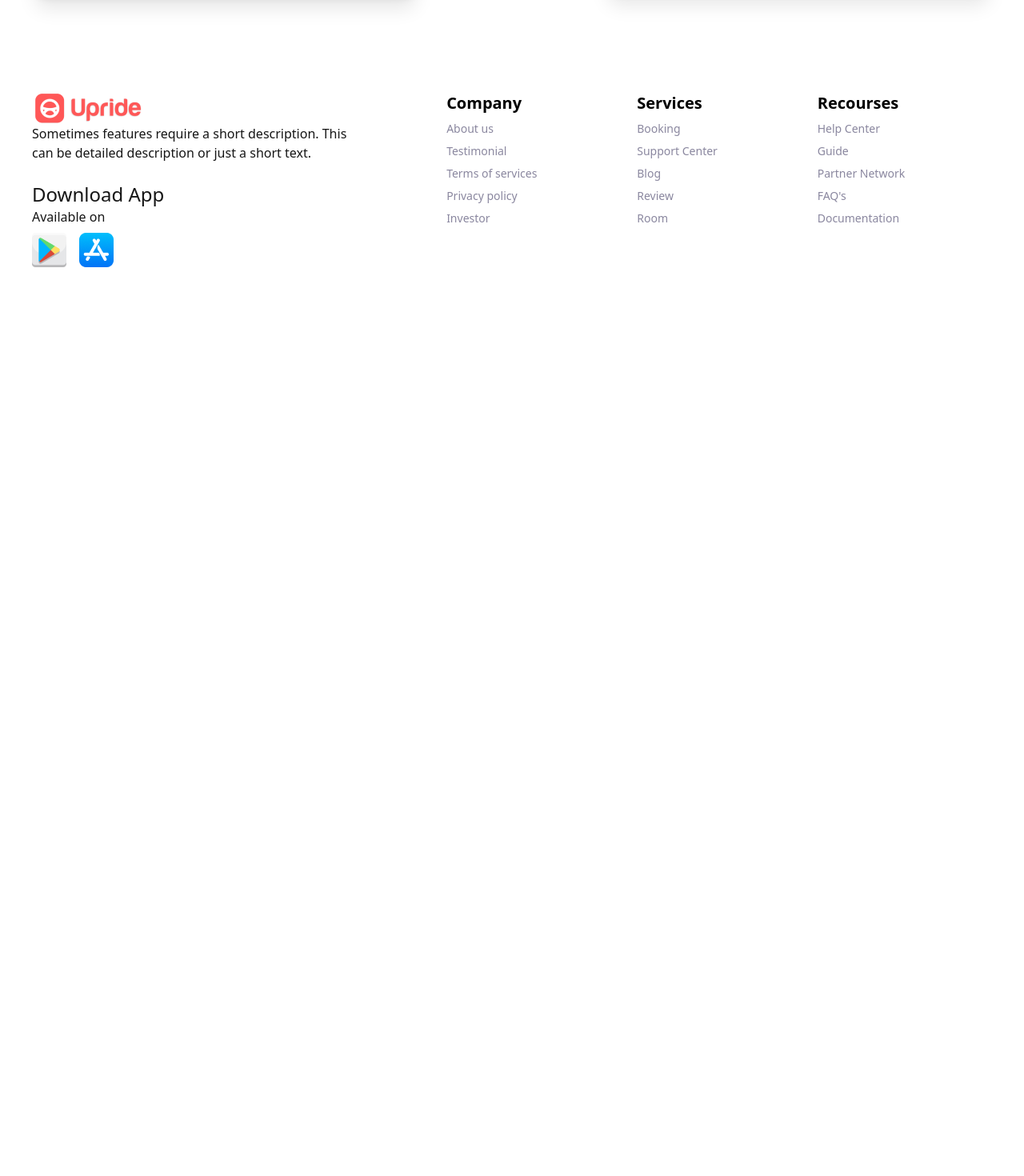
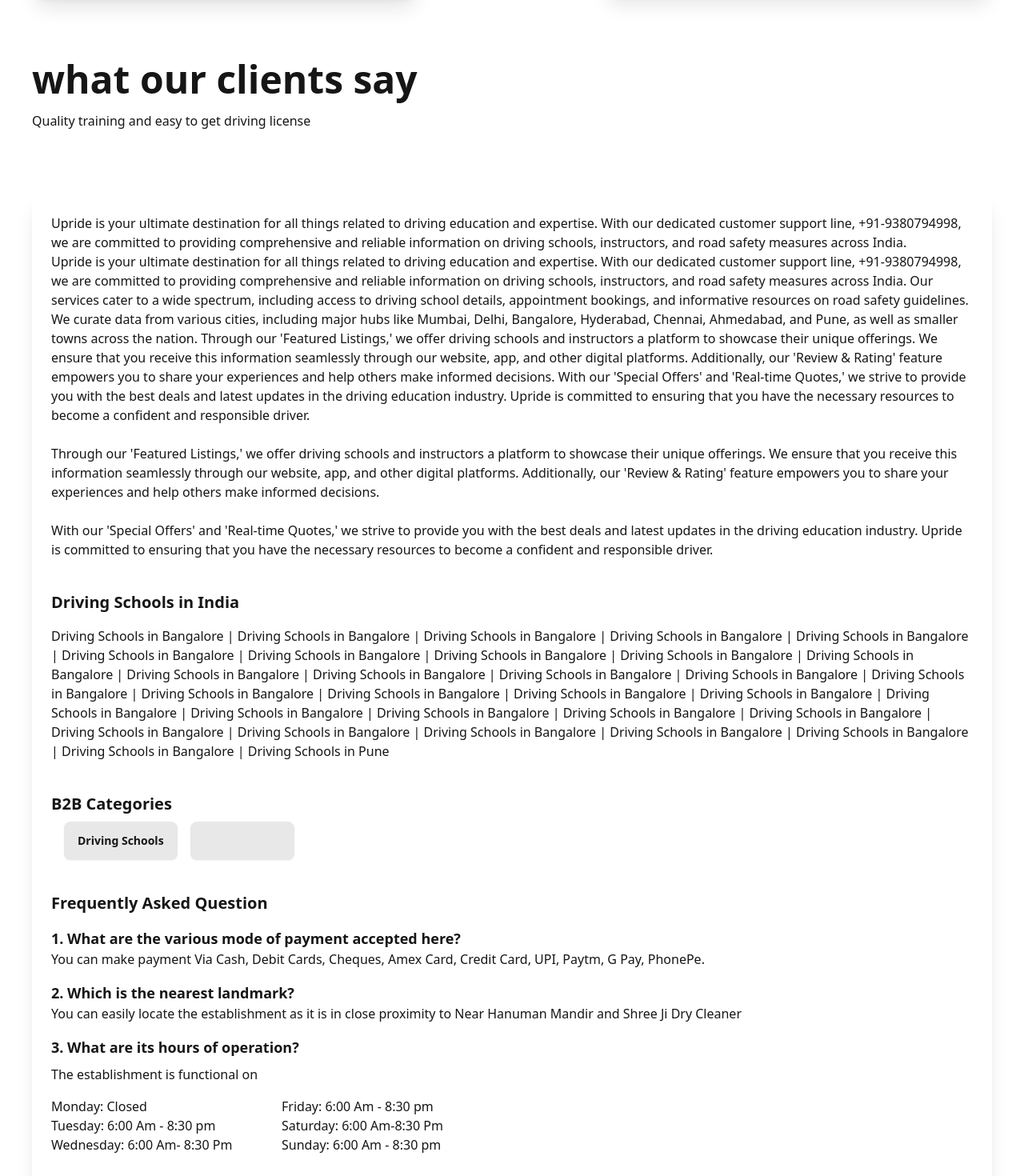
Before and after one commit to AbuBokorprog/upride, a React (Vite) app: page / in a window 1280 px wide. Shown: the part 3800-5270 px from the top of the page at 80% size. Before the commit the page ends 4198 px from the top, so only its background shows below. Built offline with nearby package versions, Linux system fonts and the light colour scheme.

Commit message:
FAQ added

```diff
--- a/package.json
+++ b/package.json
@@ -16,6 +16,7 @@
     "react-dom": "^18.2.0",
     "react-icons": "^4.12.0",
     "react-router-dom": "^6.20.1",
+    "react-tabs": "^6.0.2",
     "sort-by": "^1.2.0"
   },
   "devDependencies": {
--- /dev/null
+++ b/src/Pages/Home/ClientSays/ClientSays.tsx
@@ -0,0 +1,16 @@
+import React from "react";
+
+const ClientSays: React.FC = () => {
+  return (
+    <div className="my-10 lg:my-20 mx-2 md:mx-10">
+      <div className="my-10 lg:my-20">
+        <h2>what our clients say</h2>
+        <div className="mt-4 md:flex gap-4 items-center md:justify-between">
+          <p>Quality training and easy to get driving license</p>
+        </div>
+      </div>
+    </div>
+  );
+};
+
+export default ClientSays;
--- /dev/null
+++ b/src/Pages/Home/FAQ'S/FAQ's.tsx
@@ -0,0 +1,119 @@
+import React from "react";
+
+const FAQ: React.FC = () => {
+  return (
+    <div className="my-10 lg:my-20 mx-2 md:mx-10">
+      <div className="p-6 shadow-xl">
+        <p>
+          Upride is your ultimate destination for all things related to driving
+          education and expertise. With our dedicated customer support line,
+          +91-9380794998, we are committed to providing comprehensive and
+          reliable information on driving schools, instructors, and road safety
+          measures across India.
+        </p>
+        <p>
+          Upride is your ultimate destination for all things related to driving
+          education and expertise. With our dedicated customer support line,
+          +91-9380794998, we are committed to providing comprehensive and
+          reliable information on driving schools, instructors, and road safety
+          measures across India. Our services cater to a wide spectrum,
+          including access to driving school details, appointment bookings, and
+          informative resources on road safety guidelines. We curate data from
+          various cities, including major hubs like Mumbai, Delhi, Bangalore,
+          Hyderabad, Chennai, Ahmedabad, and Pune, as well as smaller towns
+          across the nation. Through our 'Featured Listings,' we offer driving
+          schools and instructors a platform to showcase their unique offerings.
+          We ensure that you receive this information seamlessly through our
+          website, app, and other digital platforms. Additionally, our 'Review &
+          Rating' feature empowers you to share your experiences and help others
+          make informed decisions. With our 'Special Offers' and 'Real-time
+          Quotes,' we strive to provide you with the best deals and latest
+          updates in the driving education industry. Upride is committed to
+          ensuring that you have the necessary resources to become a confident
+          and responsible driver.
+        </p>
+        <br />
+        <p>
+          Through our 'Featured Listings,' we offer driving schools and
+          instructors a platform to showcase their unique offerings. We ensure
+          that you receive this information seamlessly through our website, app,
+          and other digital platforms. Additionally, our 'Review & Rating'
+          feature empowers you to share your experiences and help others make
+          informed decisions.
+        </p>
+        <br />
+        <p>
+          With our 'Special Offers' and 'Real-time Quotes,' we strive to provide
+          you with the best deals and latest updates in the driving education
+          industry. Upride is committed to ensuring that you have the necessary
+          resources to become a confident and responsible driver.
+        </p>
+        <div className="my-10">
+          <h5 className="my-4">Driving Schools in India</h5>
+          <p>
+            Driving Schools in Bangalore | Driving Schools in Bangalore |
+            Driving Schools in Bangalore | Driving Schools in Bangalore |
+            Driving Schools in Bangalore | Driving Schools in Bangalore |
+            Driving Schools in Bangalore | Driving Schools in Bangalore |
+            Driving Schools in Bangalore | Driving Schools in Bangalore |
+            Driving Schools in Bangalore | Driving Schools in Bangalore |
+            Driving Schools in Bangalore | Driving Schools in Bangalore |
+            Driving Schools in Bangalore | Driving Schools in Bangalore |
+            Driving Schools in Bangalore | Driving Schools in Bangalore |
+            Driving Schools in Bangalore | Driving Schools in Bangalore |
+            Driving Schools in Bangalore | Driving Schools in Bangalore |
+            Driving Schools in Bangalore | Driving Schools in Bangalore |
+            Driving Schools in Bangalore | Driving Schools in Bangalore |
+            Driving Schools in Bangalore | Driving Schools in Bangalore |
+            Driving Schools in Bangalore | Driving Schools in Bangalore |
+            Driving Schools in Pune
+          </p>
+        </div>
+        <div className="my-10">
+          <div className="my-4">
+            <h5>B2B Categories</h5>
+            <div className="flex gap-4 items-center my-2 ms-4">
+              <button className="btn">Driving Schools</button>
+              <button className="btn px-16"></button>
+            </div>
+          </div>
+        </div>
+        <div className="my-10">
+          <h5 className="my-4">Frequently Asked Question</h5>
+          <div className="mt-4">
+            <h6>1. What are the various mode of payment accepted here?</h6>
+            <p>
+              You can make payment Via Cash, Debit Cards, Cheques, Amex Card,
+              Credit Card, UPI, Paytm, G Pay, PhonePe.
+            </p>
+          </div>
+          <div className="mt-4">
+            <h6>2. Which is the nearest landmark?</h6>
+            <p>
+              You can easily locate the establishment as it is in close
+              proximity to Near Hanuman Mandir and Shree Ji Dry Cleaner
+            </p>
+          </div>
+          <div className="mt-4">
+            <h6>3. What are its hours of operation?</h6>
+            <p className="my-2">The establishment is functional on</p>
+            <div className="mt-4 grid md:grid-cols-4 justify-start items-start">
+              <div>
+                <p>Monday: Closed</p>
+                <p>Tuesday: 6:00 Am - 8:30 pm </p>
+                <p>Wednesday: 6:00 Am- 8:30 Pm</p>
+              </div>
+              <div>
+                <p>Friday: 6:00 Am - 8:30 pm</p>
+                <p>Saturday: 6:00 Am-8:30 Pm</p>
+                <p>Sunday: 6:00 Am - 8:30 pm</p>
+              </div>
+            </div>
+          </div>
+        </div>
+      </div>
+    </div>
+  );
+};
+
+export default FAQ;
--- a/src/Pages/Home/Home.tsx
+++ b/src/Pages/Home/Home.tsx
@@ -3,7 +3,9 @@
 import OurServices from "./OurServices/OurServices";
 import School from "./School/School";
 import Offers from "./Offers/Offers";
-// import Footer from "../../Component/Footer/Footer";
+import ClientSays from "./ClientSays/ClientSays";
+import FAQ from "./FAQ'S/FAQ's";
+// import LearningTab from "./LearningTab/LearningTab";
 
 const Home: React.FC = () => {
   return (
@@ -12,6 +14,9 @@
       <OurServices />
       <School />
       <Offers />
+      {/* <LearningTab /> */}
+      <ClientSays />
+      <FAQ />
     </div>
   );
 };
--- /dev/null
+++ b/src/Pages/Home/LearningTab/LearningAll.tsx
@@ -0,0 +1,15 @@
+import React from "react";
+
+interface LearningAll {
+  id: number;
+  title: string;
+  description: string;
+  image: string;
+  trending?: string;
+}
+
+const LearningAll: React.FC<LearningAll> = () => {
+  return <div></div>;
+};
+
+export default LearningAll;
--- /dev/null
+++ b/src/Pages/Home/LearningTab/LearningTab.tsx
@@ -0,0 +1,86 @@
+import React, { useEffect, useState } from "react";
+// import { Tab, Tabs, TabList, TabPanel } from "react-tabs";
+// import "react-tabs/style/react-tabs.css";
+import "./LearningTab.css";
+import LearningAll from "./LearningAll";
+
+interface LearningAllTab {
+  id: number;
+  title: string;
+  description: string;
+  image: string;
+  trending?: string;
+}
+
+const LearningTab: React.FC = () => {
+  const [activeTab, setActiveTab] = useState(1);
+
+  const handleTabClick = (tabNumber: number) => {
+    setActiveTab(tabNumber);
+  };
+  const [learningAll, setLearningAll] = useState<LearningAllTab[]>();
+
+  useEffect(() => {
+    fetch("/learning")
+      .then((res) => res.json())
+      .then((data) => setLearningAll(data));
+  }, []);
+
+  {
+    learningAll?.map((l: LearningAllTab) => (
+      <LearningAll key={l.id} {...l}></LearningAll>
+    ));
+  }
+
+  return (
+    <div className="my-10 lg:my-20 mx-2 md:mx-10">
+      <h2 className="text-center my-10 lg:my-20">
+        Personalized Learning Programs
+      </h2>
+      <div className="my-5 lg:my-20 md:flex justify-center items-center gap-6">
+        <div>
+          <img src="/public/thums-banner.png" alt="" className="w-96" />
+        </div>
+        <div className="w-96">
+          <h3>
+            Easy, reliable, <br /> and flexible.
+          </h3>
+          <p className="my-4">
+            At Upride, we know that every learner is unique, and so are their
+            needs when it comes to driving education. Our commitment to
+            personalized learning goes beyond the conventional, offering
+            tailor-made programs designed to cater to individual preferences .
+          </p>
+          <button className="text-primary">Learn More</button>
+        </div>
+      </div>
+      <div className="">
+        <div className="tab-buttons tabs-bordered">
+          {[1, 2, 3].map((tabNumber) => (
+            <button
+              key={tabNumber}
+              className={`tab-button ${
+                activeTab === tabNumber ? "text-primary" : ""
+              }`}
+              onClick={() => handleTabClick(tabNumber)}
+            >
+              Tab {tabNumber}
+            </button>
+          ))}
+        </div>
+        <div className="tab-content">
+          {[1, 2, 3].map((tabNumber) => (
+            <div
+              key={tabNumber}
+              className={`tab-panel ${activeTab === tabNumber ? "active" : ""}`}
+            >
+              Content for Tab {tabNumber}
+            </div>
+          ))}
+        </div>
+      </div>
+    </div>
+  );
+};
+
+export default LearningTab;
```
Also changed, not shown: public/Learning.json (added, +27 -0 lines), src/Pages/Home/LearningTab/LearningTab.css (added), 1 other file (tests, documents, lock files or other folders).
